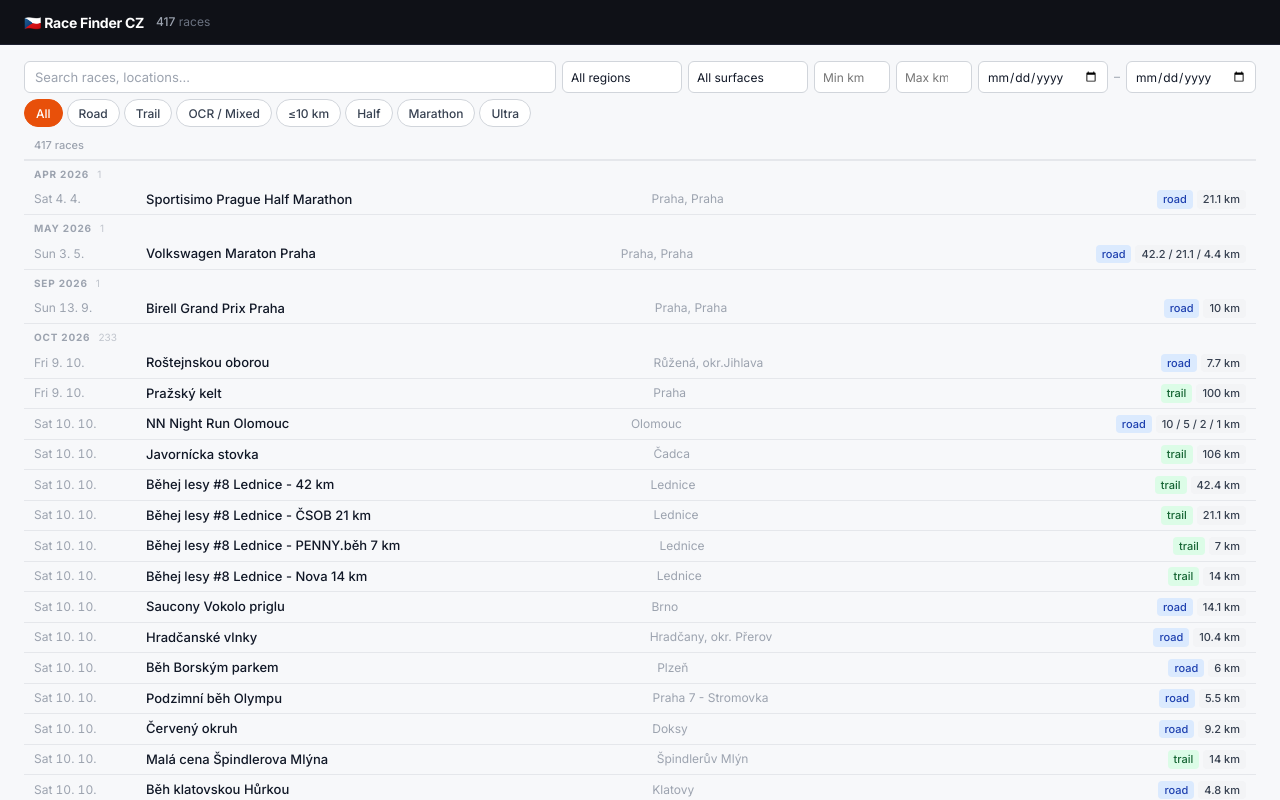
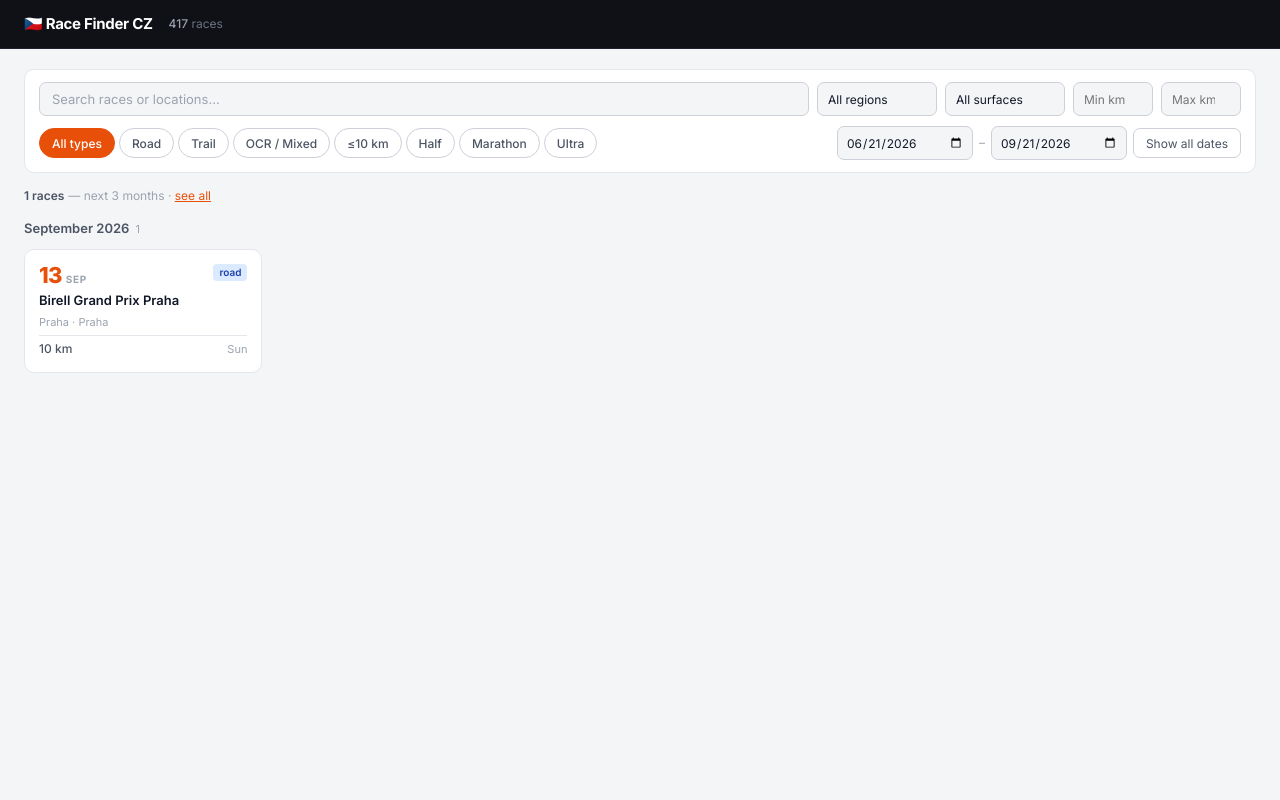
Before and after one commit to barborastuchla96/dndrepo, a Next.js app in the folder race-finder/: page / in a window 1280 px wide. Shown: the top 800 px of the page. Built offline with nearby package versions, Linux system fonts and the light colour scheme.

Commit message:
ui: card grid layout, default to upcoming 3 months, scrape 50 pages
Co-Authored-By: Claude Sonnet 4.6 <noreply@anthropic.com>
Claude-Session: https://claude.ai/code/session_01QCopcRLCCsGswu9n6GGvF5

```diff
--- a/race-finder/app/globals.css
+++ b/race-finder/app/globals.css
@@ -1,22 +1,21 @@
 @import url('https://fonts.googleapis.com/css2?family=Inter:ital,opsz,wght@0,14..32,300..900;1,14..32,300..900&display=swap');
 
 :root {
-  --bg: #f7f8fa;
+  --bg: #f4f5f7;
   --surface: #ffffff;
-  --border: #e5e7eb;
-  --border2: #d1d5db;
+  --border: #e4e6eb;
+  --border2: #cdd0d8;
   --text: #111827;
-  --text2: #374151;
+  --text2: #4b5563;
   --muted: #9ca3af;
   --accent: #e8500a;
-  --radius: 6px;
+  --accent-soft: rgba(232,80,10,0.08);
 
   --road-bg: #dbeafe; --road-fg: #1e40af;
   --trail-bg: #dcfce7; --trail-fg: #166534;
   --track-bg: #fef3c7; --track-fg: #92400e;
   --mixed-bg: #ede9fe; --mixed-fg: #5b21b6;
   --itra-bg: #fff0eb; --itra-fg: #c2410c;
-  --dist-bg: #f3f4f6; --dist-fg: #374151;
 }
 
 *, *::before, *::after { box-sizing: border-box; margin: 0; padding: 0; }
@@ -43,93 +42,126 @@ html, body {
   max-width: 1280px;
   margin: 0 auto;
   padding: 0 24px;
-  height: 44px;
+  height: 48px;
   display: flex;
   align-items: center;
-  gap: 12px;
+  gap: 16px;
 }
 
 .brand {
-  font-size: 14px;
+  font-size: 15px;
   font-weight: 700;
   color: #fff;
   text-decoration: none;
   letter-spacing: -0.02em;
-  display: flex;
-  align-items: center;
-  gap: 7px;
 }
 
-.header-stat {
-  font-size: 12px;
-  color: #6b7280;
-}
+.header-stat { font-size: 12px; color: #6b7280; }
 .header-stat span { color: #9ca3af; font-weight: 500; }
 
-/* ── Page container ── */
+/* ── Main ── */
 main {
   max-width: 1280px;
   margin: 0 auto;
-  padding: 16px 24px 80px;
+  padding: 20px 24px 80px;
 }
 
 .page { display: flex; flex-direction: column; gap: 0; }
 
 /* ── Toolbar ── */
 .toolbar {
+  background: var(--surface);
+  border: 1px solid var(--border);
+  border-radius: 10px;
+  padding: 12px 14px;
+  margin-bottom: 14px;
   display: flex;
   flex-direction: column;
-  gap: 6px;
-  margin-bottom: 8px;
+  gap: 10px;
 }
 
-.toolbar-left {
+.toolbar-top {
   display: flex;
-  gap: 6px;
+  gap: 8px;
   align-items: center;
   flex-wrap: wrap;
 }
 
+.toolbar-bottom {
+  display: flex;
+  align-items: center;
+  gap: 8px;
+  flex-wrap: wrap;
+  justify-content: space-between;
+}
+
 .search-input {
-  flex: 1 1 200px;
-  min-width: 160px;
-  height: 32px;
-  padding: 0 10px;
+  flex: 1 1 220px;
+  height: 34px;
+  padding: 0 12px;
   border: 1px solid var(--border2);
-  border-radius: var(--radius);
-  background: var(--surface);
+  border-radius: 7px;
+  background: var(--bg);
   color: var(--text);
   font-size: 13px;
   font-family: inherit;
 }
 
-.tb-select, .tb-input-sm, .tb-input-date {
-  height: 32px;
-  padding: 0 8px;
+.tb-select {
+  height: 34px;
+  padding: 0 10px;
   border: 1px solid var(--border2);
-  border-radius: var(--radius);
-  background: var(--surface);
+  border-radius: 7px;
+  background: var(--bg);
   color: var(--text);
   font-size: 12px;
   font-family: inherit;
   appearance: none;
   -webkit-appearance: none;
+  min-width: 120px;
 }
 
-.tb-select { min-width: 120px; }
-.tb-input-sm { width: 76px; }
-.tb-input-date { width: 130px; }
-.date-sep { color: var(--muted); font-size: 12px; }
+.tb-input-sm {
+  height: 34px;
+  width: 80px;
+  padding: 0 10px;
+  border: 1px solid var(--border2);
+  border-radius: 7px;
+  background: var(--bg);
+  color: var(--text);
+  font-size: 12px;
+  font-family: inherit;
+}
+
+.tb-input-date {
+  height: 34px;
+  width: 136px;
+  padding: 0 8px;
+  border: 1px solid var(--border2);
+  border-radius: 7px;
+  background: var(--bg);
+  color: var(--text);
+  font-size: 12px;
+  font-family: inherit;
+}
 
 .search-input:focus, .tb-select:focus, .tb-input-sm:focus, .tb-input-date:focus {
   outline: none;
   border-color: var(--accent);
-  box-shadow: 0 0 0 2px rgba(232,80,10,0.12);
+  box-shadow: 0 0 0 3px var(--accent-soft);
+}
+.search-input::placeholder { color: var(--muted); }
+
+.date-sep { color: var(--muted); font-size: 12px; }
+
+.date-controls {
+  display: flex;
+  align-items: center;
+  gap: 6px;
+  flex-wrap: wrap;
 }
 
-.search-input::placeholder { color: var(--muted); }
-
-/* ── Pill row ── */
+/* ── Pills ── */
 .pill-row {
   display: flex;
   gap: 4px;
@@ -137,119 +169,176 @@ main {
 }
 
 .pill {
-  height: 28px;
-  padding: 0 11px;
-  border-radius: 14px;
+  height: 30px;
+  padding: 0 12px;
+  border-radius: 15px;
   border: 1px solid var(--border2);
-  background: var(--surface);
+  background: transparent;
   color: var(--text2);
   font-size: 12px;
   font-weight: 500;
   cursor: pointer;
   font-family: inherit;
   white-space: nowrap;
-  transition: background 0.1s, border-color 0.1s, color 0.1s;
+  transition: all 0.1s;
 }
 
-.pill:hover { border-color: #aaa; }
-.pill-active {
-  background: var(--accent);
-  border-color: var(--accent);
-  color: #fff;
+.pill:hover { border-color: var(--accent); color: var(--accent); }
+.pill-active { background: var(--accent); border-color: var(--accent); color: #fff; }
+.pill-active:hover { color: #fff; }
+
+/* ── Buttons ── */
+.btn-show-all {
+  height: 30px;
+  padding: 0 12px;
+  border-radius: 7px;
+  border: 1px solid var(--border2);
+  background: transparent;
+  color: var(--text2);
+  font-size: 12px;
+  font-family: inherit;
+  cursor: pointer;
+  white-space: nowrap;
+}
+.btn-show-all:hover { border-color: var(--accent); color: var(--accent); }
+
+.link-btn {
+  background: none;
+  border: none;
+  color: var(--accent);
+  cursor: pointer;
+  font-family: inherit;
+  font-size: inherit;
+  padding: 0;
+  text-decoration: underline;
 }
 
 /* ── Result bar ── */
 .result-bar {
-  padding: 0 10px 4px;
-  border-bottom: 2px solid var(--border);
-  margin-bottom: 0;
+  font-size: 12px;
+  color: var(--muted);
+  margin-bottom: 14px;
+  display: flex;
+  align-items: center;
+  gap: 4px;
+}
+.result-count { font-weight: 600; color: var(--text2); }
+.result-hint { color: var(--muted); }
+
+/* ── Month section ── */
+.month-section { margin-bottom: 24px; }
+
+.month-heading {
+  font-size: 13px;
+  font-weight: 600;
+  color: var(--text2);
+  margin-bottom: 10px;
+  display: flex;
+  align-items: baseline;
+  gap: 6px;
 }
 
-.result-count {
+.month-count {
   font-size: 11px;
-  font-weight: 500;
+  font-weight: 400;
   color: var(--muted);
 }
 
-/* ── Race list ── */
-.race-list { display: flex; flex-direction: column; }
+/* ── Card grid ── */
+.card-grid {
+  display: grid;
+  grid-template-columns: repeat(auto-fill, minmax(220px, 1fr));
+  gap: 10px;
+}
 
-/* ── Month block ── */
-.month-block { }
+/* ── Race card ── */
+.race-card {
+  background: var(--surface);
+  border: 1px solid var(--border);
+  border-radius: 10px;
+  padding: 14px;
+  text-decoration: none;
+  color: var(--text);
+  display: flex;
+  flex-direction: column;
+  gap: 6px;
+  transition: border-color 0.12s, box-shadow 0.12s, transform 0.1s;
+}
 
-.month-row {
+.race-card:hover {
+  border-color: var(--accent);
+  box-shadow: 0 4px 16px rgba(0,0,0,0.08);
+  transform: translateY(-1px);
+}
+
+.card-header {
+  display: flex;
+  align-items: flex-start;
+  justify-content: space-between;
+  gap: 6px;
+}
+
+.card-date {
+  display: flex;
+  align-items: baseline;
+  gap: 4px;
+  line-height: 1;
+}
+
+.card-day {
+  font-size: 22px;
+  font-weight: 800;
+  color: var(--accent);
+  letter-spacing: -0.03em;
+}
+
+.card-month {
+  font-size: 10px;
+  font-weight: 700;
+  color: var(--muted);
+  letter-spacing: 0.06em;
+  text-transform: uppercase;
+}
+
+.card-badges {
+  display: flex;
+  gap: 4px;
+  flex-wrap: wrap;
+  justify-content: flex-end;
+}
+
+.card-name {
+  font-size: 13px;
+  font-weight: 600;
+  color: var(--text);
+  line-height: 1.35;
+}
+.race-card:hover .card-name { color: var(--accent); }
+
+.card-meta {
+  font-size: 11px;
+  color: var(--muted);
+  line-height: 1.3;
+}
+
+.card-footer {
   display: flex;
   align-items: center;
-  gap: 8px;
-  padding: 6px 10px 3px;
-  background: var(--bg);
+  justify-content: space-between;
+  margin-top: auto;
+  padding-top: 4px;
+  border-top: 1px solid var(--border);
 }
 
-.month-label {
-  font-size: 10px;
-  font-weight: 700;
-  text-transform: uppercase;
-  letter-spacing: 0.08em;
-  color: var(--muted);
+.card-dist {
+  font-size: 12px;
+  font-weight: 500;
+  color: var(--text2);
 }
 
-.month-count {
-  font-size: 10px;
+.card-weekday {
+  font-size: 11px;
   color: var(--muted);
-  opacity: 0.6;
-}
-
-/* ── Race row ── */
-.race-row {
-  display: grid;
-  grid-template-columns: 100px 1fr 1fr auto;
-  align-items: center;
-  padding: 5px 10px;
-  border-bottom: 1px solid var(--border);
-  text-decoration: none;
-  color: var(--text);
-  gap: 12px;
-  transition: background 0.08s;
-}
-
-.race-row:first-child { border-top: 1px solid var(--border); }
-
-.race-row:hover {
-  background: #f0f2ff;
-}
-
-.col-date {
-  font-size: 12px;
-  color: var(--muted);
-  white-space: nowrap;
-  font-variant-numeric: tabular-nums;
-}
-
-.col-name {
-  font-size: 13px;
-  font-weight: 500;
-  color: var(--text);
-  white-space: nowrap;
-  overflow: hidden;
-  text-overflow: ellipsis;
-}
-
-.race-row:hover .col-name { color: var(--accent); }
-
-.col-loc {
-  font-size: 12px;
-  color: var(--muted);
-  white-space: nowrap;
-  overflow: hidden;
-  text-overflow: ellipsis;
-}
-
-.col-tags {
-  display: flex;
-  gap: 4px;
-  align-items: center;
-  justify-content: flex-end;
-  flex-shrink: 0;
 }
 
 /* ── Badges ── */
@@ -258,8 +347,8 @@ main {
   align-items: center;
   border-radius: 4px;
   padding: 1px 6px;
-  font-size: 11px;
-  font-weight: 500;
+  font-size: 10px;
+  font-weight: 600;
   white-space: nowrap;
 }
 
@@ -268,14 +357,17 @@ main {
 .badge-track { background: var(--track-bg); color: var(--track-fg); }
 .badge-mixed { background: var(--mixed-bg); color: var(--mixed-fg); }
 .badge-itra  { background: var(--itra-bg);  color: var(--itra-fg); }
-.badge-dist  { background: var(--dist-bg);  color: var(--dist-fg); }
 
 /* ── Empty ── */
 .empty {
   text-align: center;
-  padding: 48px 20px;
+  padding: 60px 20px;
   color: var(--muted);
-  font-size: 13px;
+  display: flex;
+  flex-direction: column;
+  align-items: center;
+  gap: 10px;
+  font-size: 14px;
 }
 
 /* ── Detail page ── */
@@ -287,19 +379,18 @@ main {
   text-decoration: none;
   font-size: 12px;
   margin-bottom: 16px;
-  transition: color 0.1s;
 }
 .back-link:hover { color: var(--text); }
 
 .race-detail {
   background: var(--surface);
   border: 1px solid var(--border);
-  border-radius: var(--radius);
-  padding: 24px 28px;
+  border-radius: 10px;
+  padding: 28px 32px;
 }
 
 .race-detail h1 {
-  font-size: 22px;
+  font-size: 24px;
   font-weight: 700;
   letter-spacing: -0.02em;
   margin: 8px 0 20px;
@@ -308,15 +399,15 @@ main {
 .detail-grid {
   display: grid;
   grid-template-columns: repeat(3, 1fr);
-  gap: 8px;
+  gap: 10px;
   margin-bottom: 20px;
 }
 
 .detail-item {
   background: var(--bg);
   border: 1px solid var(--border);
-  border-radius: var(--radius);
-  padding: 10px 14px;
+  border-radius: 8px;
+  padding: 12px 14px;
 }
 
 .detail-item-label {
@@ -335,18 +426,9 @@ main {
 
 /* ── Responsive ── */
 @media (max-width: 768px) {
-  main { padding: 12px 14px 60px; }
+  main { padding: 14px 14px 60px; }
   .site-header-inner { padding: 0 14px; }
-
-  .race-row {
-    grid-template-columns: 90px 1fr;
-    grid-template-rows: auto auto;
-    gap: 2px 8px;
-  }
-  .col-loc { grid-column: 2; }
-  .col-tags { grid-column: 1 / -1; justify-content: flex-start; }
-
+  .card-grid { grid-template-columns: repeat(auto-fill, minmax(160px, 1fr)); gap: 8px; }
   .detail-grid { grid-template-columns: 1fr 1fr; }
-  .toolbar-left { gap: 4px; }
-  .tb-select { min-width: 100px; }
+  .toolbar-bottom { flex-direction: column; align-items: flex-start; }
 }
--- a/race-finder/app/page.tsx
+++ b/race-finder/app/page.tsx
@@ -7,16 +7,14 @@ import allRaces from "@/data/races.json";
 const races = allRaces as Race[];
 
 const MONTH_NAMES = [
-  "Jan","Feb","Mar","Apr","May","Jun",
-  "Jul","Aug","Sep","Oct","Nov","Dec",
+  "January","February","March","April","May","June",
+  "July","August","September","October","November","December",
 ];
-
-const WEEKDAYS = ["Sun","Mon","Tue","Wed","Thu","Fri","Sat"];
 
 type QuickFilter = "all" | "road" | "trail" | "mixed" | "short" | "half" | "marathon" | "ultra";
 
 const QUICK_FILTERS: { id: QuickFilter; label: string }[] = [
-  { id: "all",      label: "All" },
+  { id: "all",      label: "All types" },
   { id: "road",     label: "Road" },
   { id: "trail",    label: "Trail" },
   { id: "mixed",    label: "OCR / Mixed" },
@@ -38,9 +36,22 @@ function matchesQuick(race: Race, qf: QuickFilter): boolean {
   return true;
 }
 
-function fmtDate(dateStr: string) {
+function today() {
+  return new Date().toISOString().slice(0, 10);
+}
+
+function threeMonthsLater() {
+  const d = new Date();
+  d.setMonth(d.getMonth() + 3);
+  return d.toISOString().slice(0, 10);
+}
+
+function fmtCardDate(dateStr: string) {
   const d = new Date(dateStr + "T00:00:00");
-  return `${WEEKDAYS[d.getDay()]} ${d.getDate()}. ${d.getMonth() + 1}.`;
+  const day = d.getDate();
+  const month = MONTH_NAMES[d.getMonth()].slice(0, 3).toUpperCase();
+  const weekday = d.toLocaleDateString("en-GB", { weekday: "short" });
+  return { day, month, weekday };
 }
 
 function fmtDistances(dists: number[]) {
@@ -53,9 +64,10 @@ export default function HomePage() {
   const [surface, setSurface] = useState("");
   const [minDistance, setMinDistance] = useState("");
   const [maxDistance, setMaxDistance] = useState("");
-  const [dateFrom, setDateFrom] = useState("");
-  const [dateTo, setDateTo] = useState("");
+  const [dateFrom, setDateFrom] = useState(today);
+  const [dateTo, setDateTo] = useState(threeMonthsLater);
   const [quick, setQuick] = useState<QuickFilter>("all");
+  const [showAll, setShowAll] = useState(false);
 
   const regions = useMemo(
     () => Array.from(new Set(races.map((r) => r.region).filter(Boolean))).sort(),
@@ -74,12 +86,17 @@ export default function HomePage() {
         if (surface && race.surface !== surface) return false;
         if (minDistance && !race.distancesKm.some((d) => d >= Number(minDistance))) return false;
         if (maxDistance && !race.distancesKm.some((d) => d <= Number(maxDistance))) return false;
+        if (!showAll) {
           if (dateFrom && race.date < dateFrom) return false;
           if (dateTo && race.date > dateTo) return false;
+        } else {
+          if (dateFrom && race.date < dateFrom) return false;
+          if (dateTo && race.date > dateTo) return false;
+        }
         return true;
       })
       .sort((a, b) => a.date.localeCompare(b.date));
-  }, [q, region, surface, minDistance, maxDistance, dateFrom, dateTo, quick]);
+  }, [q, region, surface, minDistance, maxDistance, dateFrom, dateTo, quick, showAll]);
 
   const groups = useMemo(() => {
     const map = new Map<string, Race[]>();
@@ -99,11 +116,11 @@ export default function HomePage() {
     <div className="page">
       {/* Toolbar */}
       <div className="toolbar">
-        <div className="toolbar-left">
+        <div className="toolbar-top">
           <input
             className="search-input"
             type="text"
-            placeholder="Search races, locations…"
+            placeholder="Search races or locations…"
             value={q}
             onChange={(e) => setQ(e.target.value)}
           />
@@ -120,10 +137,8 @@ export default function HomePage() {
           </select>
           <input className="tb-input-sm" type="number" min={0} placeholder="Min km" value={minDistance} onChange={(e) => setMinDistance(e.target.value)} />
           <input className="tb-input-sm" type="number" min={0} placeholder="Max km" value={maxDistance} onChange={(e) => setMaxDistance(e.target.value)} />
-          <input className="tb-input-date" type="date" value={dateFrom} onChange={(e) => setDateFrom(e.target.value)} />
-          <span className="date-sep">–</span>
-          <input className="tb-input-date" type="date" value={dateTo} onChange={(e) => setDateTo(e.target.value)} />
         </div>
+        <div className="toolbar-bottom">
           <div className="pill-row">
             {QUICK_FILTERS.map((f) => (
               <button
@@ -135,39 +150,62 @@ export default function HomePage() {
               </button>
             ))}
           </div>
+          <div className="date-controls">
+            <input className="tb-input-date" type="date" value={dateFrom} onChange={(e) => { setDateFrom(e.target.value); setShowAll(false); }} />
+            <span className="date-sep">–</span>
+            <input className="tb-input-date" type="date" value={dateTo} onChange={(e) => { setDateTo(e.target.value); setShowAll(false); }} />
+            <button className="btn-show-all" onClick={() => { setShowAll(!showAll); setDateFrom(""); setDateTo(""); }}>
+              {showAll ? "Show upcoming" : "Show all dates"}
+            </button>
+          </div>
+        </div>
       </div>
 
-      {/* Result count */}
       <div className="result-bar">
         <span className="result-count">{filtered.length} races</span>
+        {!showAll && <span className="result-hint">— next 3 months · <button className="link-btn" onClick={() => { setShowAll(true); setDateFrom(""); setDateTo(""); }}>see all</button></span>}
       </div>
 
-      {/* Race list */}
-      <div className="race-list">
+      {/* Race groups */}
       {groups.map((group) => (
-          <div key={group.key} className="month-block">
-            <div className="month-row">
-              <span className="month-label">{group.label}</span>
-              <span className="month-count">{group.items.length}</span>
+        <section key={group.key} className="month-section">
+          <h2 className="month-heading">{group.label} <span className="month-count">{group.items.length}</span></h2>
+          <div className="card-grid">
+            {group.items.map((race) => {
+              const { day, month, weekday } = fmtCardDate(race.date);
+              return (
+                <a key={race.id} href={`/race/${race.id}`} className="race-card">
+                  <div className="card-header">
+                    <div className="card-date">
+                      <span className="card-day">{day}</span>
+                      <span className="card-month">{month}</span>
                     </div>
-            {group.items.map((race) => (
-              <a key={race.id} href={`/race/${race.id}`} className="race-row">
-                <span className="col-date">{fmtDate(race.date)}</span>
-                <span className="col-name">{race.name}</span>
-                <span className="col-loc">{[race.location, race.region].filter(Boolean).join(", ")}</span>
-                <span className="col-tags">
+                    <div className="card-badges">
                       {race.surface && <span className={`badge badge-${race.surface}`}>{race.surface}</span>}
-                  <span className="badge badge-dist">{fmtDistances(race.distancesKm)}</span>
-                  {race.itraPoints != null && <span className="badge badge-itra">ITRA {race.itraPoints}p</span>}
-                </span>
+                      {race.itraPoints != null && <span className="badge badge-itra">ITRA</span>}
+                    </div>
+                  </div>
+                  <div className="card-name">{race.name}</div>
+                  <div className="card-meta">
+                    <span className="card-loc">{[race.location, race.region].filter(Boolean).join(" · ")}</span>
+                  </div>
+                  <div className="card-footer">
+                    <span className="card-dist">{fmtDistances(race.distancesKm)}</span>
+                    <span className="card-weekday">{weekday}</span>
+                  </div>
                 </a>
+              );
+            })}
+          </div>
+        </section>
       ))}
+
+      {filtered.length === 0 && (
+        <div className="empty">
+          <p>No races found.</p>
+          <button className="link-btn" onClick={() => { setShowAll(true); setDateFrom(""); setDateTo(""); setQ(""); }}>Clear all filters</button>
         </div>
-        ))}
-        {filtered.length === 0 && (
-          <div className="empty">No races match your filters.</div>
       )}
-      </div>
     </div>
   );
 }
--- a/race-finder/scripts/scrape.ts
+++ b/race-finder/scripts/scrape.ts
@@ -77,7 +77,7 @@ async function scrapeBehej(): Promise<Race[]> {
     let pageNum = 1;
     let hasMore = true;
 
-    while (hasMore && pageNum <= 20) {
+    while (hasMore && pageNum <= 50) {
       const url = `https://www.behej.com/terminovka?page=${pageNum}`;
       console.log(`  [behej] page ${pageNum}: ${url}`);
       await page.goto(url, { waitUntil: "domcontentloaded", timeout: 20000 });
```
Lines whose indentation alone changed are shown as unchanged.
